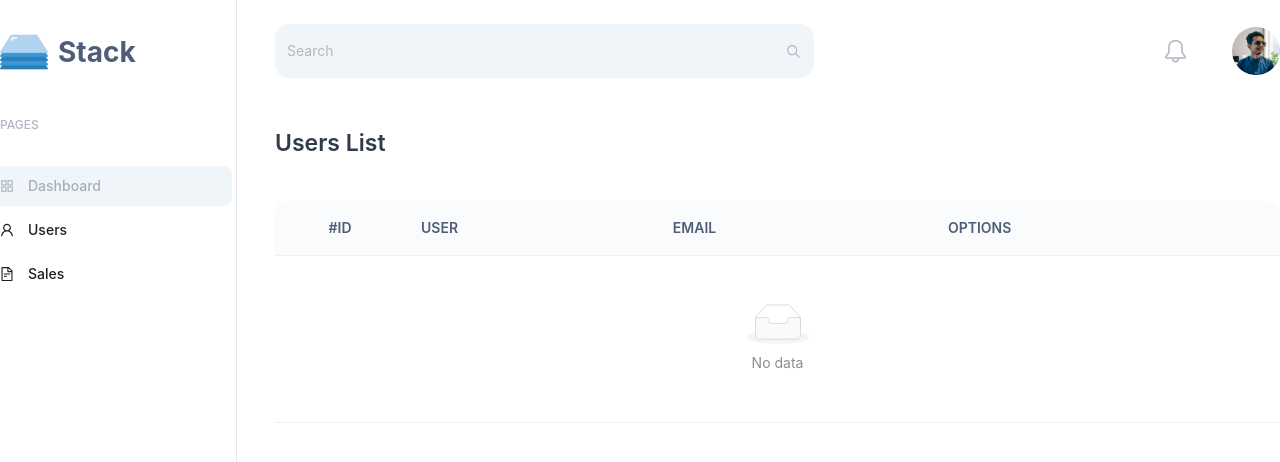
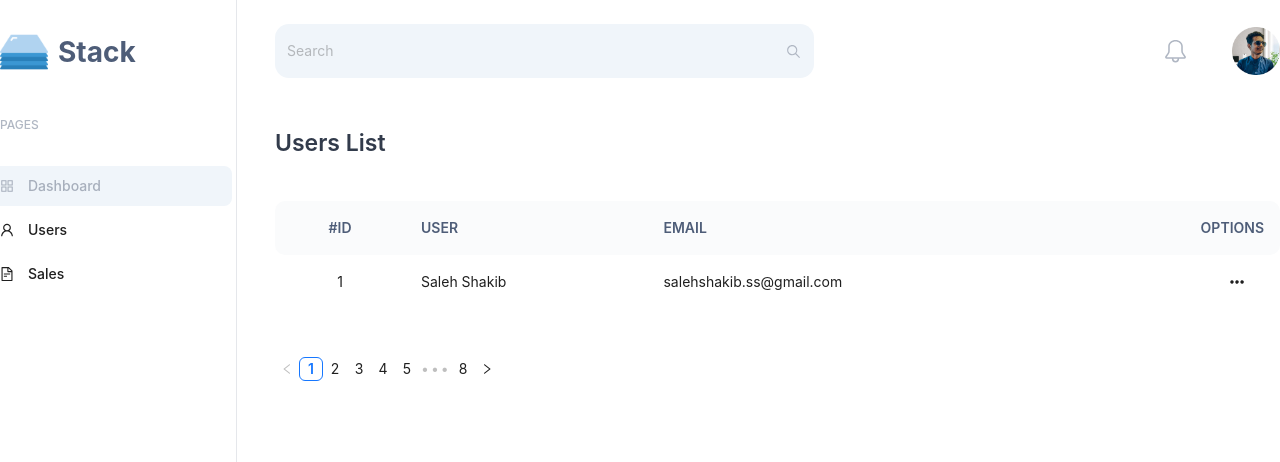
Before and after one commit to salehshakib/admin-dashboard-react-rtkQuery, a React (Vite) app: page /users in a window 1280 px wide. Shown: the top 462 px of the page. Built offline with nearby package versions, Linux system fonts and the light colour scheme.

Commit message:
added styled components

```diff
--- a/package.json
+++ b/package.json
@@ -18,7 +18,8 @@
     "react-dom": "^18.2.0",
     "react-icons": "^5.0.1",
     "react-password-strength-bar": "^0.4.1",
-    "react-router-dom": "^6.21.3"
+    "react-router-dom": "^6.21.3",
+    "styled-components": "^6.1.8"
   },
   "devDependencies": {
     "@types/react": "^18.2.43",
--- a/src/App.jsx
+++ b/src/App.jsx
@@ -15,6 +15,14 @@ function App() {
         headerColor: "#4E5D78",
         headerSplitColor: "none",
       },
+      Pagination: {
+        itemSelectedBg: "#2F80ED",
+        // item: "#2F80ED",
+        itemSelectedColor: "#ffffff",
+      },
+      // Pagination: {
+      //   item: "#2F80ED",
+      // },
     },
   };
   return (
--- a/src/pages/UserList/UserList.jsx
+++ b/src/pages/UserList/UserList.jsx
@@ -1,4 +1,7 @@
 import { Table } from "antd";
+import { SlOptions } from "react-icons/sl";
+import { GlobalUtilityStyle } from "../../styled";
+import { Pagination } from "antd";
 
 const columns = [
   {
@@ -22,23 +25,49 @@ const columns = [
     title: "OPTIONS",
     dataIndex: "options",
     key: "options",
+    align: "end",
+  },
+];
+
+const dataSource = [
+  {
+    id: 1,
+    user: "Saleh Shakib",
+    email: "salehshakib.ss@gmail.com",
+    options: (
+      <div>
+        <SlOptions className="" />
+      </div>
+    ),
   },
 ];
 
 const UserList = () => {
   return (
-    <>
+    <GlobalUtilityStyle>
       <div className="font-semibold text-[23px] text-[#323B4B] ">
         Users List
       </div>
 
-      <Table
-        columns={columns}
-        className="rounded-[12px] mt-10"
-
-        // dataSource={data}
+      <div
+        className=" table-th-shape-none table-last-th-text-right table-th-border-none table-head-rounded table-td-border-none
+        table-last-td-text-right
+      "
+      >
+        <Table
+          columns={columns}
+          className="mt-10"
+          dataSource={dataSource}
+          pagination={false}
+        />
+      </div>
+      <Pagination
+        size="small"
+        className="mt-12 "
+        total={80}
+        showSizeChanger={false}
       />
-    </>
+    </GlobalUtilityStyle>
   );
 };
 
--- /dev/null
+++ b/src/styled.js
@@ -0,0 +1,133 @@
+import Styled from "styled-components";
+
+const GlobalUtilityStyle = Styled.div`
+  .table-head-none {
+    table {
+      thead {
+        display: none;
+      }
+    }
+  }
+
+  .table-head-rounded {
+    table {
+      thead {
+        > tr {
+          &:first-child {
+            th {
+              &:first-child {
+                border-top-left-radius: 10px;
+                border-bottom-left-radius: 10px;
+              }
+              &:last-child {
+                border-top-right-radius: 10px;
+                border-bottom-right-radius: 10px;
+              }
+            }
+          }
+        }
+      }
+    }
+  }
+  .table-th-border-none {
+    thead {
+      tr {
+        th {
+          border: none;
+        }
+      }
+    }
+  }
+  .table-th-shape-none {
+    thead {
+      th {
+        &:before {
+          display: none;
+        }
+      }
+    }
+  }
+  .table-tr-px-30 {
+    table {
+      tr {
+        th,
+        td {
+          &:first-child {
+            padding-left: 30px !important;
+          }
+          &:last-child {
+            padding-right: 30px !important;
+          }
+        }
+      }
+    }
+  }
+  .table-border-b-none{
+    tbody{
+      tr{
+        &:last-child{
+          td{
+            border-bottom: none;
+          }
+        }
+      }
+    }
+  }
+  .table-td-border-none {
+    tbody {
+      tr {
+        td {
+          border: none;
+        }
+      }
+    }
+  }
+  .table-last-td-text-right {
+    table {
+       tbody {
+      tr {
+        td {
+          &:last-child {
+            text-align: right;
+          div{
+            float:right;
+            padding-right: 20px
+          }
+
+          }
+        }
+      }
+    }
+    }
+
+  }
+  .table-selection-col-pl-25 {
+    table {
+      tr {
+        .ant-table-selection-column {
+          padding-left: 25px;
+        }
+      }
+    }
+  }
+  .table-tr-selected-background-transparent {
+    tbody {
+      tr.ant-table-row-selected {
+        td {
+          background: transparent;
+        }
+      }
+    }
+  }
+  .table-tr-hover-shadow {
+    tbody {
+      tr {
+        &:hover {
+          box-shadow: 0px 10px 15px rgba(116,116,116,0.08);
+        }
+      }
+    }
+  }
+`;
+
+export { GlobalUtilityStyle };
```
Also changed, not shown: 1 other file (tests, documents, lock files or other folders).
